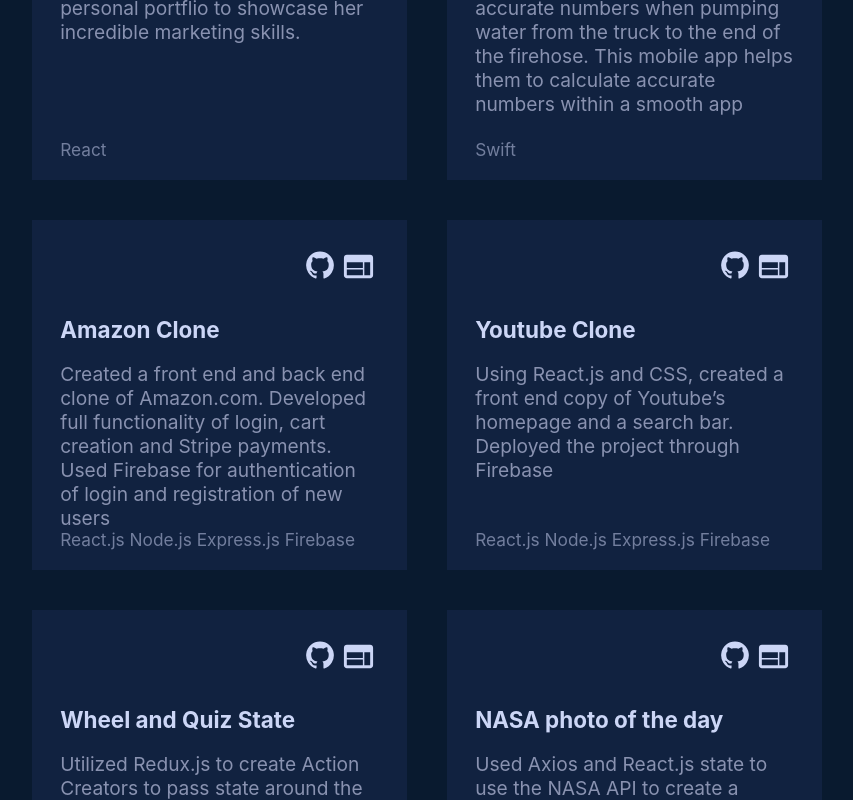
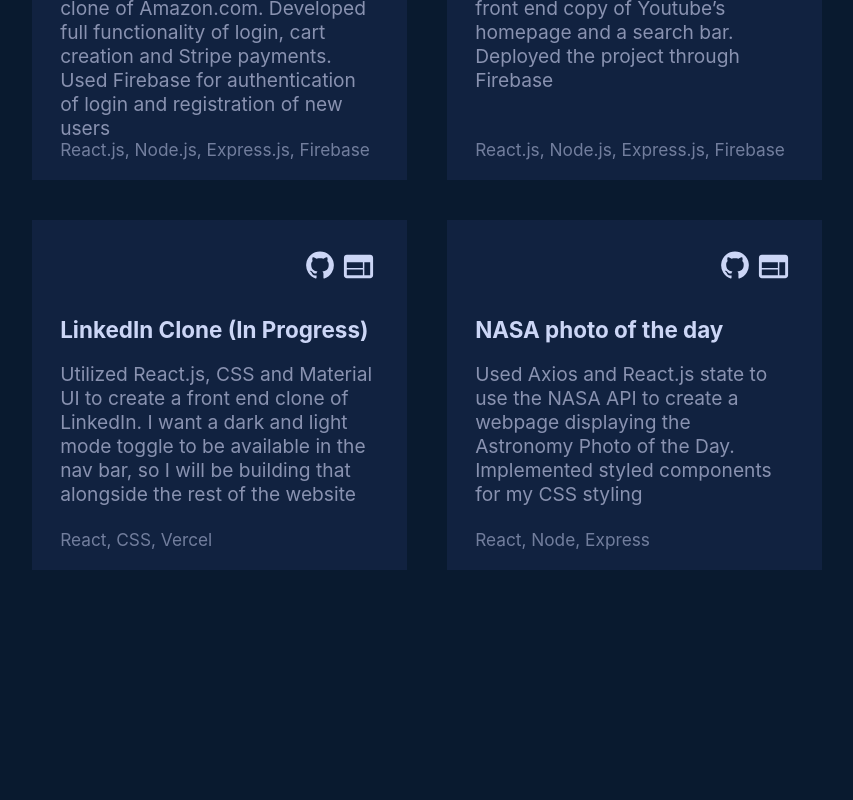
Before and after one commit to spencerlonghurst/portfolio, a React (Create React App) app: page / in a window 1280 px wide. Shown: the part 2060-2860 px from the top of the page, without its empty margins (213-1066 px from the left). Built offline with nearby package versions, Linux system fonts and the light colour scheme.

Commit message:
removed some projects

```diff
--- a/src/components/Projects.js
+++ b/src/components/Projects.js
@@ -7,54 +7,33 @@
     <div id='projects'>
       <h2 className='project_header'>Projects</h2>
       <div className='project_cards'>
-      <ProjectCard
-          title={"Madelyn's Portfolio"}
-          description={'A good friend of mine requested a personal portflio to showcase her incredible marketing skills.'}
-          languages={'React'}
-          github={'https://github.com/spencerlonghurst/MadelynPortfolio'}
-          website='https://madelyn-anderson-portfolio.vercel.app/'
-        />
-      <ProjectCard
-          title={'Hoselines'}
-          description={'Firefighters need to calculate accurate numbers when pumping water from the truck to the end of the firehose. This mobile app helps them to calculate accurate numbers within a smooth app'}
-          languages={'Swift'}
-          github={'https://github.com/spencerlonghurst/hoselines'}
-          website='https://apps.apple.com/us/app/hoselines/id6448963580'
-        />
         <ProjectCard
-          title={'Amazon Clone'}
+          title={'Amazon Clone (In Progress)'}
           description={'Created a front end and back end clone of Amazon.com. Developed full functionality of login, cart creation and Stripe payments. Used Firebase for authentication of login and registration of new users'}
-          languages={'React.js Node.js Express.js Firebase'}
+          languages={'React.js, Node.js, Express.js, Firebase'}
           github={'https://github.com/spencerlonghurst/amazon_clone'}
           website='https://clone-6c11d.web.app/'
         />
         <ProjectCard
-          title={'Youtube Clone'}
+          title={'Youtube Clone (In Progress)'}
           description={'Using React.js and CSS, created a front end copy of Youtube’s homepage and a search bar. Deployed the project through Firebase'}
-          languages={'React.js Node.js Express.js Firebase'}
+          languages={'React.js, Node.js, Express.js, Firebase'}
           github={'https://github.com/spencerlonghurst/youtube_clone'}
           website='https://clone-bc4cd.web.app/'
         />
         <ProjectCard
-          title={'Wheel and Quiz State'}
-          description={'Utilized Redux.js to create Action Creators to pass state around the redux store. With React.js, built a bi-directional interactive wheel, a customizable quiz and a form to create new quizzes'}
-          languages={'React Redux Axios'}
-          github={'https://github.com/spencerlonghurst/web-sprint-challenge-advanced-state'}
-          website='https://wheel-and-quiz.herokuapp.com/'
+          title={'LinkedIn Clone (In Progress)'}
+          description={'Utilized React.js, CSS and Material UI to create a front end clone of LinkedIn. I want a dark and light mode toggle to be available in the nav bar, so I will be building that alongside the rest of the website'}
+          languages={'React, CSS, Vercel'}
+          github={'https://github.com/spencerlonghurst/linkedin-clone'}
+          website='https://linkedin-clone-spencerlonghurst.vercel.app/'
         />
         <ProjectCard
           title={'NASA photo of the day'}
           description={'Used Axios and React.js state to use the NASA API to create a webpage displaying the Astronomy Photo of the Day. Implemented styled components for my CSS styling'}
-          languages={'React Node Express'}
+          languages={'React, Node, Express'}
           github={'https://github.com/spencerlonghurst/nasa-photo-of-the-day'}
           website='https://nasa-photo-of-the-day-fawn.vercel.app/'
-        />
-        <ProjectCard
-          title={'LinkedIn Clone (-In Progress-)'}
-          description={'Utilized React.js, CSS and Material UI to create a front end clone of LinkedIn. I want a dark and light mode toggle to be available in the nav bar, so I will be building that alongside the rest of the website'}
-          languages={'React CSS Vercel'}
-          github={'https://github.com/spencerlonghurst/linkedin-clone'}
-          website='https://linkedin-clone-spencerlonghurst.vercel.app/'
         />
       </div>
     </div>
```
